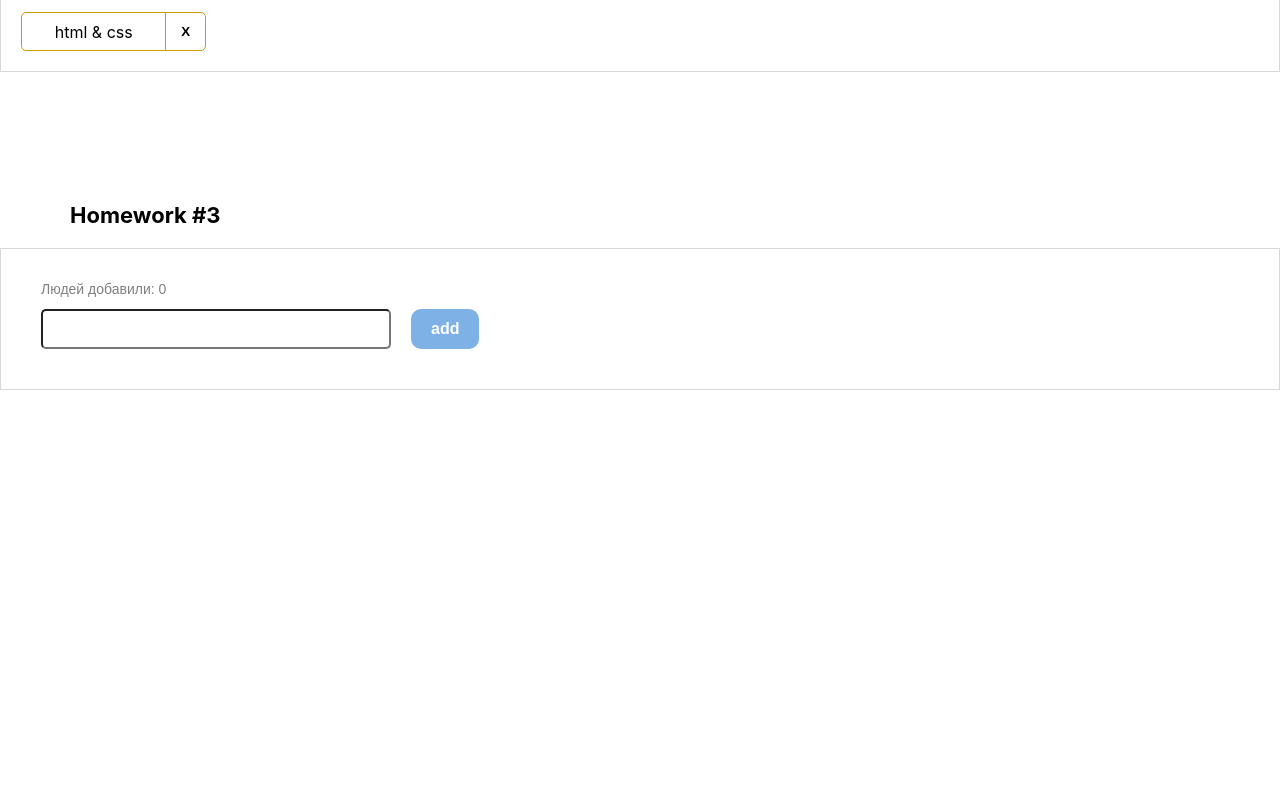
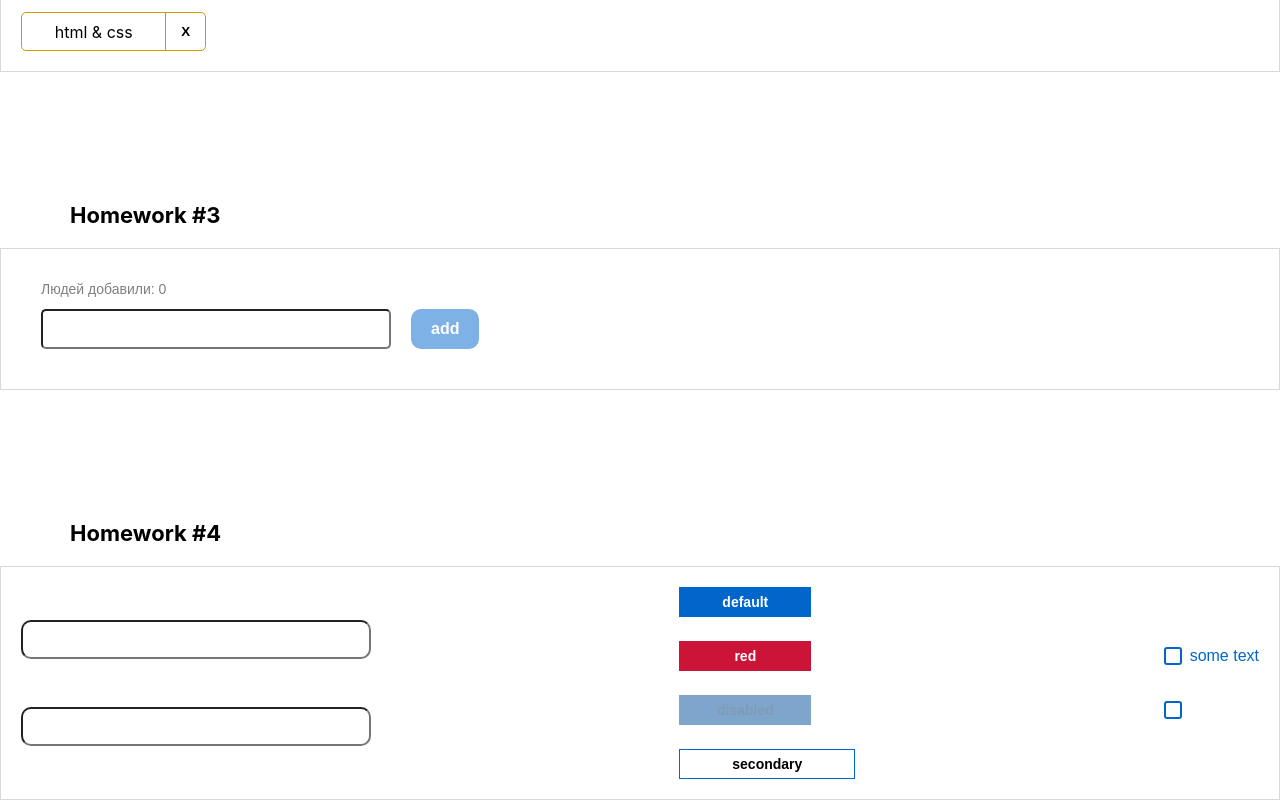
Before and after one commit to LuckyWeb39/petTasks, a React (Create React App) app: page / in a window 1280 px wide. Shown: the part 870-1670 px from the top of the page. Before the commit the page ends 1260 px from the top, so only its background shows below. Built offline with nearby package versions, Linux system fonts and the light colour scheme.

Commit message:
assignment of classes when a condition is met

```diff
--- a/src/s1-main/App.tsx
+++ b/src/s1-main/App.tsx
@@ -3,6 +3,7 @@ import s from './App.module.css'
 import HW1 from '../s2-homeworks/hw01/HW1'
 import HW2 from "../s2-homeworks/hw02/HW2";
 import HW3 from "../s2-homeworks/hw03/HW3";
+import HW4 from "../s2-homeworks/hw04/HW4";
 
 function App() {
     return (
@@ -11,7 +12,7 @@ function App() {
             {/*раскомментировать по ходу выполнения*/}
             <HW2/>
             <HW3/>
-            {/*<HW4/>*/}
+            <HW4/>
 
             {/*при выполнении дз 5 и более - закомментировать здесь дз 1-4, так как они есть внутри дз 5*/}
             {/*<HW5/>*/}
--- a/src/s2-homeworks/hw04/common/c1-SuperInputText/SuperInputText.module.css
+++ b/src/s2-homeworks/hw04/common/c1-SuperInputText/SuperInputText.module.css
@@ -2,19 +2,30 @@
 }
 
 .input {
+    width: 350px;
+    padding: 10px;
+    border-radius: 10px;
 }
 
 .inputWrapper {
 }
 
 .superInput {
+
 }
 
 .errorInput {
+    border: 1px solid red;
+    outline: none;
 }
 
 .errorInput:focus {
+    border: 2px solid red;
 }
 
 .error {
+    color: red;
+    position: relative;
+    top: -30px;
+    right: 340px;
 }
--- a/src/s2-homeworks/hw04/common/c2-SuperButton/SuperButton.module.css
+++ b/src/s2-homeworks/hw04/common/c2-SuperButton/SuperButton.module.css
@@ -1,35 +1,63 @@
 .button {
+    width: 132px;
+    height: 30px;
+    padding: 5px 24px;
+    font-size: 14px;
+    font-weight: bold;
+    border: none;
 }
 
 .disabled {
+    cursor: not-allowed;
+    background-color: #004d99;
+    opacity: 0.5;
 }
 
 .secondary {
+    width: 176px;
+    background-color: transparent;
+    border: 1px solid #0066cc;
 }
 
 .default {
+    background-color: #0066cc;
+    color: #ffffff;
 }
 
 .red {
+    background-color: #cc1439;
+    color: #ffffff;
 }
 
 .default:hover {
+    width: 167px;
+    background-color: #0080ff;
 }
 
 .red:hover {
+    width: 167px;
+    background-color: #ff1a47;
 }
 
 .secondary:hover {
+    width: 167px;
+    background-color: #E5F0FA;
 }
 
 
 .default:active {
+    width: 149px;
+    background-color: #0059b2;
 }
 
 .secondary:active {
+    width: 149px;
+    background-color: #c9e5ff;
 }
 
 .red:active {
+    width: 149px;
+    background-color: #b21232;
 }
 
 .button:disabled {
--- a/src/s2-homeworks/hw04/common/c2-SuperButton/SuperButton.tsx
+++ b/src/s2-homeworks/hw04/common/c2-SuperButton/SuperButton.tsx
@@ -17,12 +17,12 @@ const SuperButton: React.FC<SuperButtonPropsType> = (
         ...restProps // все остальные пропсы попадут в объект restProps, там же будет children
     }
 ) => {
-    const finalClassName = s.button
-        // + (disabled
-        //         ? ...
-        //         : xType === 'red'
-        //             ? ...
-        + (className ? ' ' + className : '') // задачка на смешивание классов
+     const finalClassName = s.button
+          + (disabled ? ' ' + s.disabled :
+             xType === 'red' ? ' ' + s.red:
+                 xType === 'secondary' ? ' ' + s.secondary:
+                   ' ' + s.default )
+     + (className ? ' ' + className : '') // задачка на смешивание классов
 
     return (
         <button
--- a/src/s2-homeworks/hw04/common/c3-SuperCheckbox/SuperCheckbox.tsx
+++ b/src/s2-homeworks/hw04/common/c3-SuperCheckbox/SuperCheckbox.tsx
@@ -28,6 +28,9 @@ const SuperCheckbox: React.FC<SuperCheckboxPropsType> = (
 ) => {
     const onChangeCallback = (e: ChangeEvent<HTMLInputElement>) => {
         // задачка на написание онченджа
+           onChange && onChange(e)
+           onChangeChecked && onChangeChecked(e.currentTarget.checked)
+
 
     }
 
```
